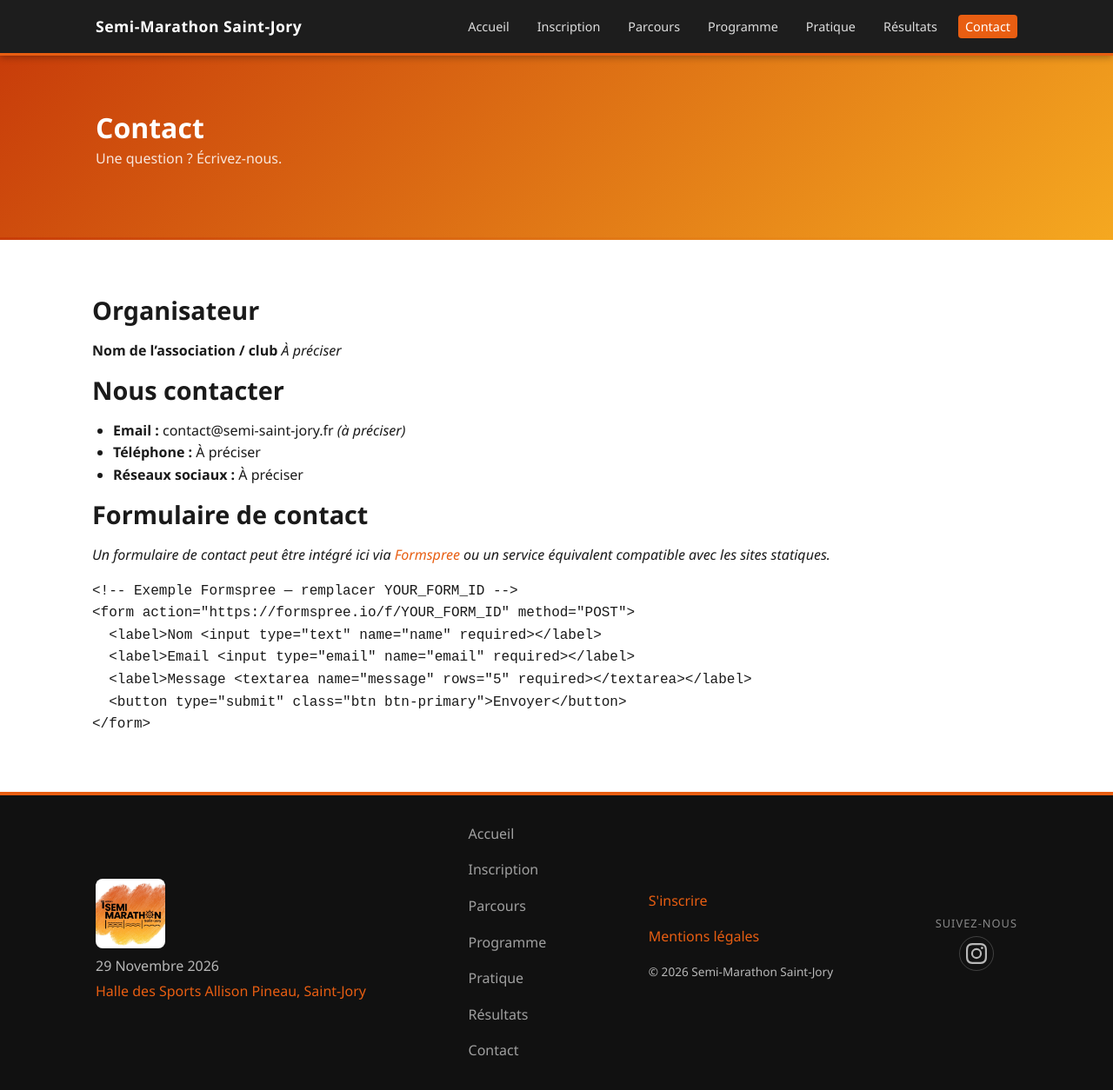
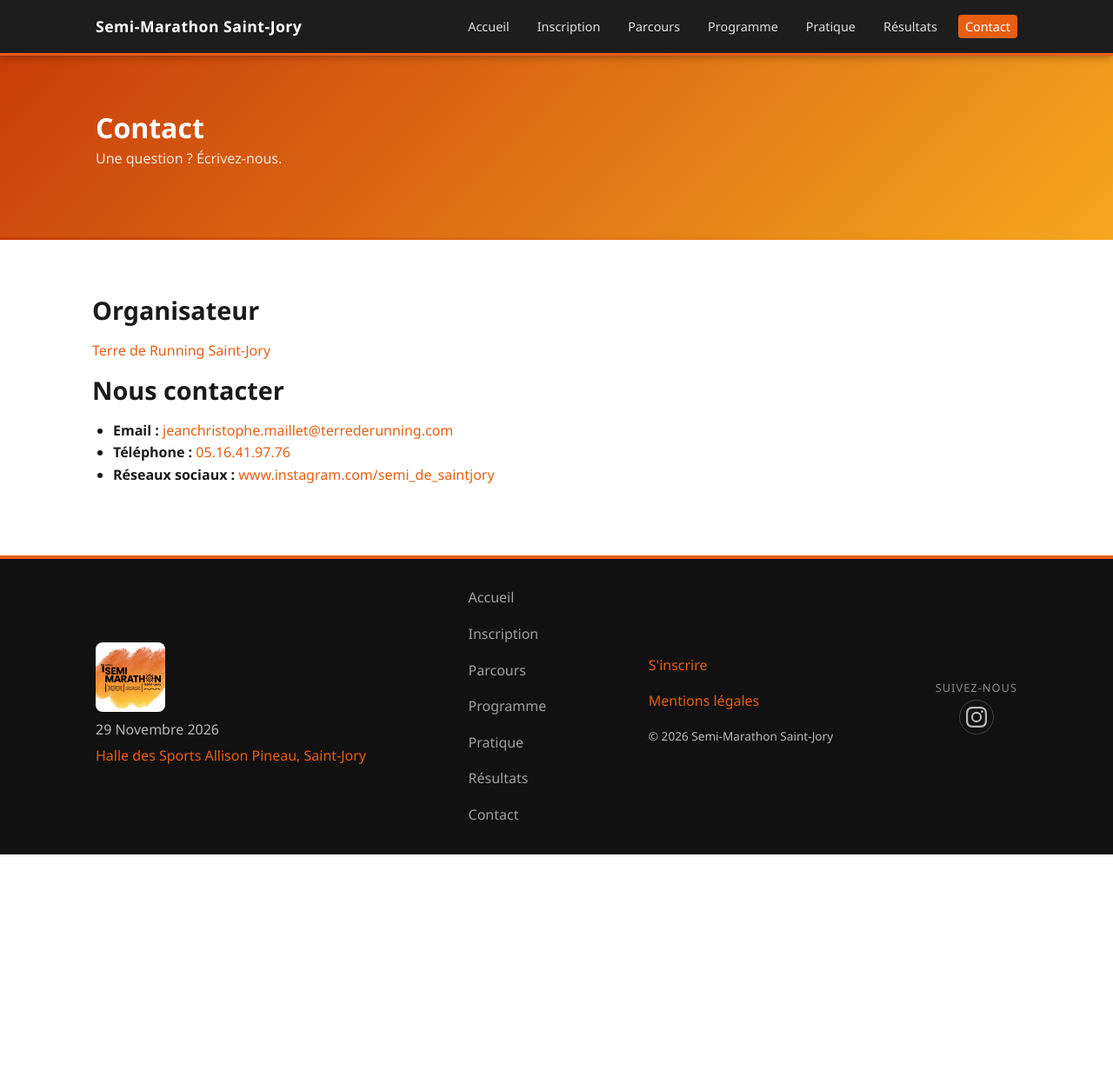
Before and after one commit to fabsharp/semi-saint-jory, a Jekyll site: the page built from contact.md, in a window 1280 px wide and 1254 px high. Shown: the whole window at 87% size. Built offline with Jekyll 4.4.1, drawn with Linux system fonts in a browser that asks for light colours.

Commit message:
content: fill in organizer and contact details
Replace the "à préciser" placeholders on the Contact and Mentions
légales pages with Terre de Running Saint-Jory's actual name, phone,
email, and Instagram — linked where applicable.

Co-Authored-By: Claude Sonnet 5 <noreply@anthropic.com>

````diff
--- a/contact.md
+++ b/contact.md
@@ -7,25 +7,10 @@ permalink: /contact/
 
 ## Organisateur
 
-**Nom de l'association / club**
-*À préciser*
+**[Terre de Running Saint-Jory](https://share.google/4E6CXJkmgdUMA5ky5){:target="_blank" rel="noopener"}**
 
 ## Nous contacter
 
-- **Email :** contact@semi-saint-jory.fr *(à préciser)*
-- **Téléphone :** À préciser
-- **Réseaux sociaux :** À préciser
-
-## Formulaire de contact
-
-*Un formulaire de contact peut être intégré ici via [Formspree](https://formspree.io) ou un service équivalent compatible avec les sites statiques.*
-
-```html
-<!-- Exemple Formspree — remplacer YOUR_FORM_ID -->
-<form action="https://formspree.io/f/YOUR_FORM_ID" method="POST">
-  <label>Nom <input type="text" name="name" required></label>
-  <label>Email <input type="email" name="email" required></label>
-  <label>Message <textarea name="message" rows="5" required></textarea></label>
-  <button type="submit" class="btn btn-primary">Envoyer</button>
-</form>
-```
+- **Email :** [jeanchristophe.maillet@terrederunning.com](mailto:jeanchristophe.maillet@terrederunning.com)
+- **Téléphone :** [05.16.41.97.76](tel:+33516419776)
+- **Réseaux sociaux :** [www.instagram.com/semi_de_saintjory](https://www.instagram.com/semi_de_saintjory/){:target="_blank" rel="noopener"}
````
Also changed, not shown: mentions-legales.md (+2 -2 lines).
